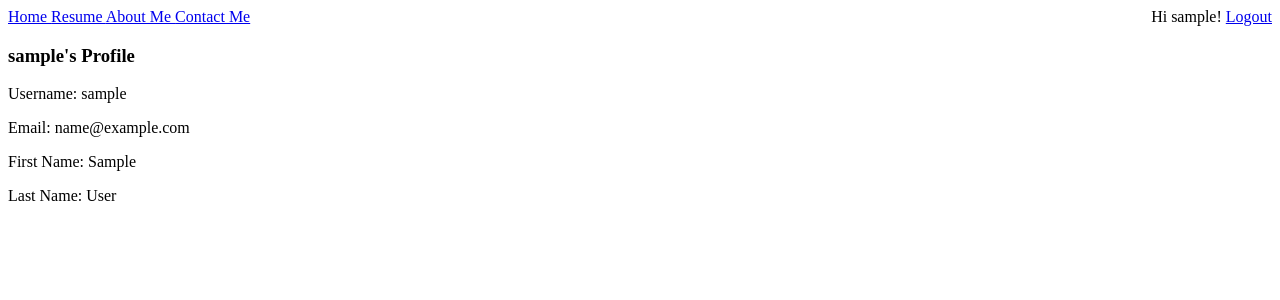
After one commit to gfsincere/resumechallenge, a Django app: page /accounts/profile in a window 1280 px wide. The commit adds this page. Shown: the top 300 px of the page. Run offline with Django 5.2, Linux system fonts and the light colour scheme; the visitor is signed in with stand-in values (Sample User, id 1).

Commit message:
bunch of changes for profile view

```diff
--- /dev/null
+++ b/resumechall/templates/accounts/profile.html
@@ -0,0 +1,19 @@
+
+<!DOCTYPE html>
+<html lang="en">
+<head>
+    <meta charset="UTF-8">
+    <meta name="viewport" content="width=device-width, initial-scale=1.0">
+    <title>{%block title %} Profile </title> {% endblock %}
+</head>
+{% include 'navbar.html'%}
+
+
+{% block content %}
+
+    <h1> {{user.username}}'s Profile</h1>
+    <p>Username: {{ user.username }}</p>
+    <p>Email: {{ user.email }}</p>
+    <p>First Name: {{ user.first_name }}</p>
+    <p>Last Name: {{ user.last_name }}</p>
+{% endblock %}
--- a/resumechall/templates/index.html
+++ b/resumechall/templates/index.html
@@ -9,8 +9,9 @@
 <body>
     {% include 'navbar.html'%}
     {% block content %}
-    {% endblock %}
     <h1>Hello, World!</h1>
     <p>Well lets see if this works.</p>
+    {% endblock %}
+
 </body>
 </html>
--- a/resumechall/templates/navbar.html
+++ b/resumechall/templates/navbar.html
@@ -10,7 +10,14 @@
     <span style="float:right">
         {% if user.is_authenticated %}
             <span>Hi {{user.username}}! </span>
-            <span><a href="{% url 'logout' %}">Logout</a></span>
+            <span>
+                <a href="#" onclick="event.preventDefault(); document.getElementById('logout-form').submit();">
+                    Logout
+                </a>
+                <form id="logout-form" action="{% url 'logout' %}" method="post" style="display: none;">
+                    {% csrf_token %}
+                </form>
+            </span>
         {% else %}
             <span><a href="{% url 'login' %}">Login</a></span>
         {% endif %}
--- a/resumechall/urls.py
+++ b/resumechall/urls.py
@@ -25,8 +25,9 @@ path('',views.index, name='index'),
 path('about',views.about, name='about'),
 path('contact',views.contact, name='contact'),
 path('resume',views.resume, name='resume'),
+path('accounts/profile',views.ProfileView.as_view(), name='profile'),
 
 #Django auth stuff
 path('accounts/login', auth_views.LoginView.as_view(template_name="accounts/login.html"), name='login'),
-path('accounts/logout', auth_views.LogoutView.as_view(), name='logout'),
+path('accounts/logout', auth_views.LogoutView.as_view(template_name="accounts/logout.html" ), name='logout'),
 ]
--- a/resumechall/views.py
+++ b/resumechall/views.py
@@ -1,4 +1,9 @@
+# render is how we render the static html files
 from django.shortcuts import render
+# TemplateView is a class-based view that renders the profile template
+from django.views.generic import TemplateView
+# LoginRequiredMixin is a mixin that requires the user to be logged in to access the profile page
+from django.contrib.auth.mixins import LoginRequiredMixin
 
 def index(request):
     print(request.user)
@@ -9,3 +14,7 @@ def contact(request):
     return render(request, 'contact.html')
 def resume(request):
     return render(request, 'resume.html')
+
+# LoginRequiredMixin is a mixin that requires the user to be logged in to access the profile page for the ProfileView class
+class ProfileView(LoginRequiredMixin, TemplateView):
+    template_name = 'accounts/profile.html'
```
